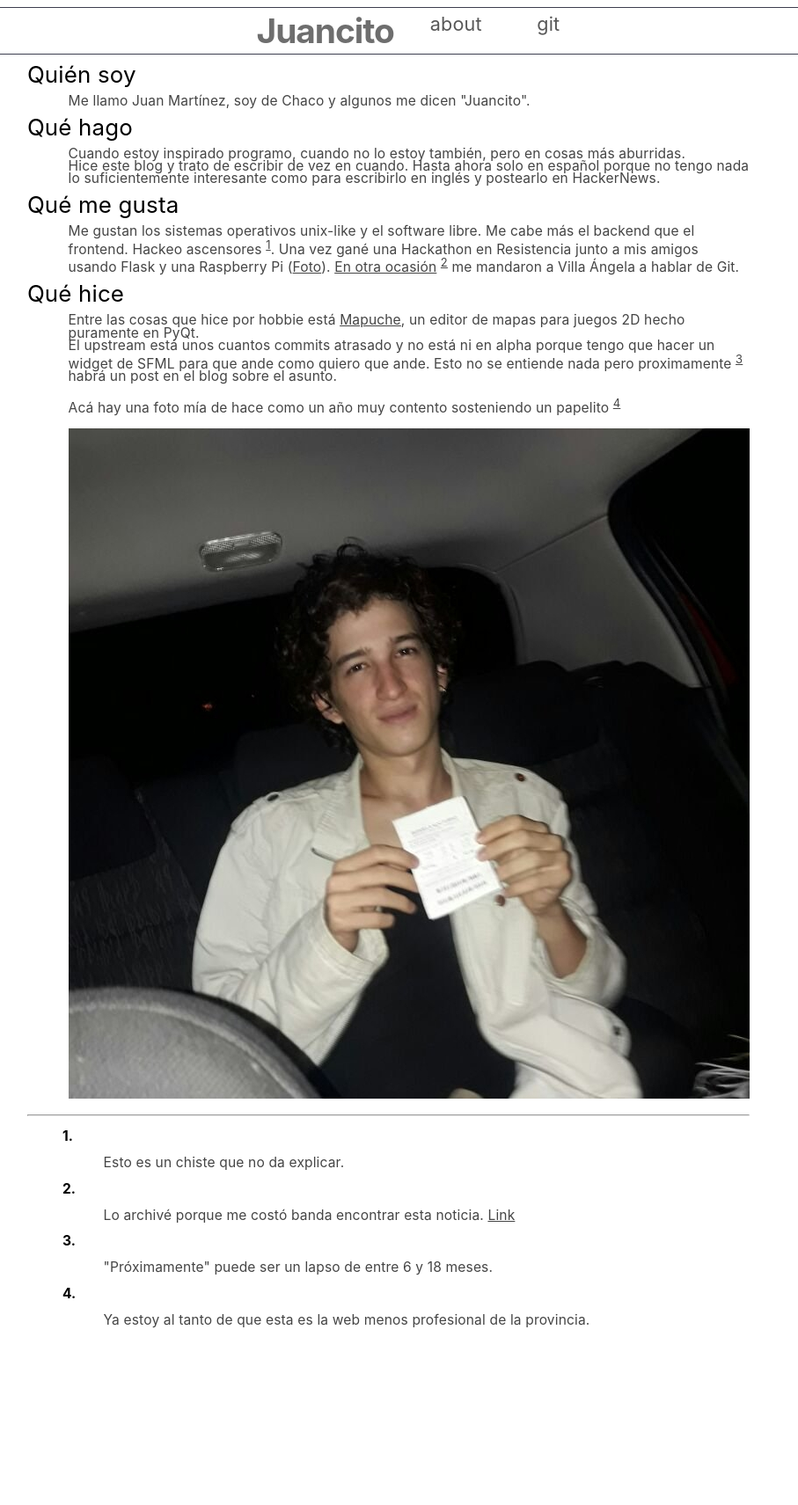
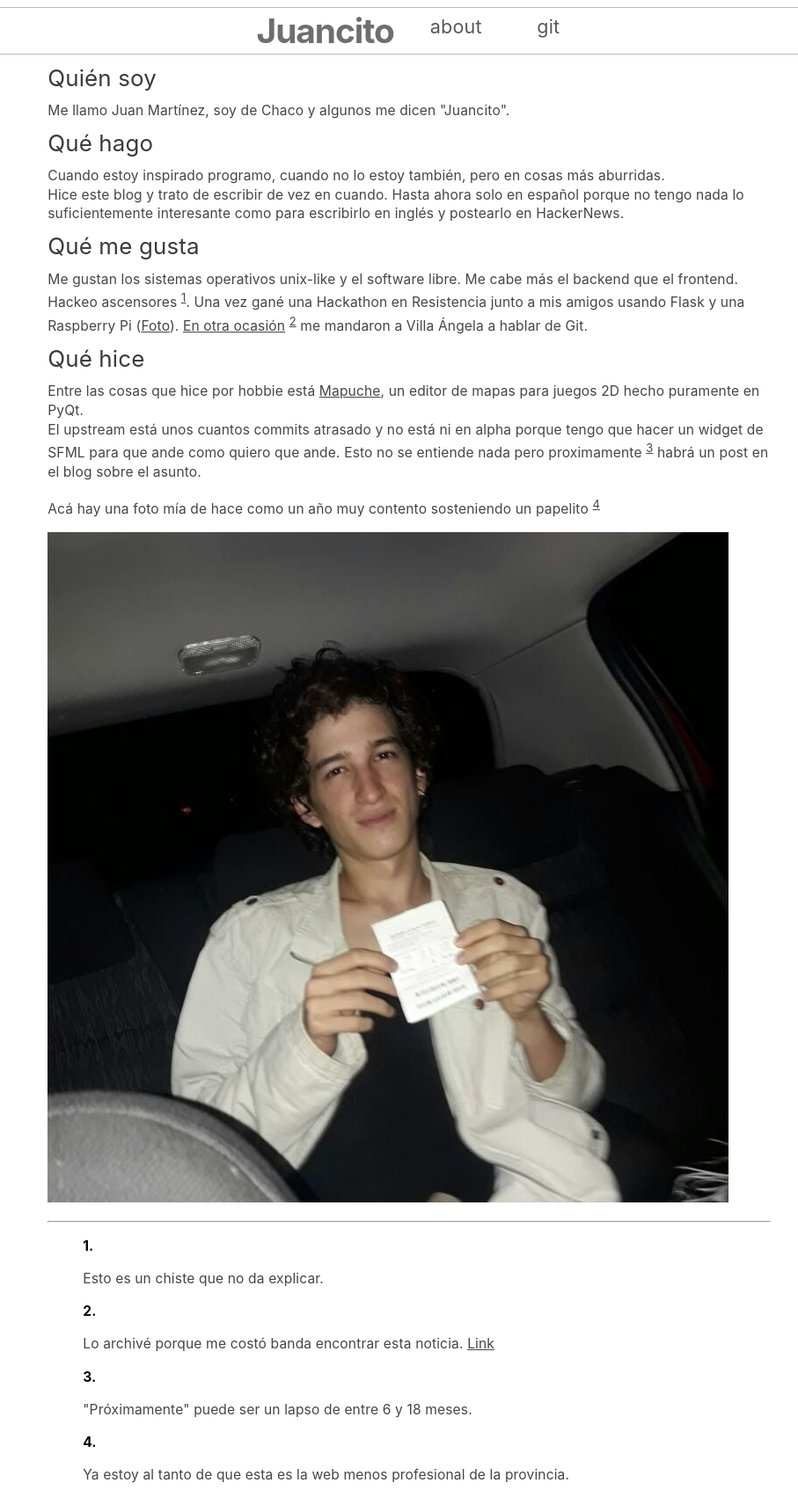
Before and after one commit to mratmartinez/Web, a Flask app: page /about in a window 1280 px wide. Shown: the whole page at 88% size, without its empty margins (175-1082 px from the left). Before the commit the page ends 1510 px from the top, so only its background shows below. Run offline with Flask 2, Linux system fonts and the light colour scheme; parts of the project's set-up code (start-up, migrations or seed data) failed here and were passed over.

Commit message:
Style fix

```diff
--- a/juancito.py
+++ b/juancito.py
@@ -16,14 +16,13 @@
 from utils import logger
 
 app = Flask(__name__)
+CONFIG_FILE = 'config.ini'
 config = configparser.ConfigParser()
-CONFIG_FILE = 'config.ini'
 config.read(CONFIG_FILE)
 
-
 # Is this debug?
-DEBUG = config.getboolean('DEFAULT','Debug')
-if DEBUG == True:
+DEBUG = config.getboolean('DEFAULT', 'Debug')
+if DEBUG is True:
     logger.setLevel(10)
 else:
     logger.setLevel(20)
@@ -51,14 +50,18 @@
 
 
 def slugify(text):
-    """Returns a slug string valid for URLs."""
+    """
+    Returns a slug string valid for URLs.
+    """
     ascii_text = unidecode.unidecode(text)
     return re.sub(r'[-\s]+', '-',
                   (re.sub(r'[^\w\s-]', '', ascii_text).strip().lower()))
 
 
 def get_cache_files(folder):
-    """List the files in a folder. If the folder doesn't exists, it creates it."""
+    """
+    List the files in a folder. If the folder doesn't exists, it creates it.
+    """
     try:
         files = os.listdir(folder)
     except FileNotFoundError:
@@ -69,14 +72,19 @@
 
 
 def load_cache():
-    """Read the posts in CACHE_FOLDER and returns a list with the results."""
-    filelist = [os.path.join(CACHE_FOLDER, i) for i in get_cache_files(CACHE_FOLDER)]
+    """
+    Read the posts in CACHE_FOLDER and returns a list with the results.
+    """
+    cachefiles = get_cache_files(CACHE_FOLDER)
+    filelist = [os.path.join(CACHE_FOLDER, i) for i in cachefiles]
     postlist = [json.loads(open(cache, 'r').read()) for cache in filelist]
     return postlist
 
 
 def get_file_data(filename):
-    """Read the contents of a post's file and return it along with its MD5 hash."""
+    """
+    Read the contents of a post's file and return it along with its MD5 hash.
+    """
     with open(filename, 'r') as opened:
         data = opened.read()
         checksum = hashlib.md5(bytes(data.encode('utf-8'))).hexdigest()
@@ -84,7 +92,9 @@
 
 
 def format_date(datestring):
-    """Returns a properly formatted date according to the language used."""
+    """
+    Returns a properly formatted date according to the language used.
+    """
     logger.debug(datestring)
     day = datetime.strptime(datestring, "%Y-%m-%d")
     if locale.getlocale(locale.LC_TIME)[0] == "es_AR":
@@ -97,22 +107,27 @@
 
 
 def update_md(basefile, data, checksum):
-    """Reads a Markdown file and returns a dict with metadata."""
+    """
+    Reads a Markdown file and returns a dict with metadata.
+    """
     html = md.convert(data)
     post = md.Meta
     post['filename'] = basefile
     post['slug'] = slugify(post['title'][0])
     post['checksum'] = checksum
-    post['date'] = post['date'][0]  # For some reason Markdown meta adds an inner list
+    post['date'] = post['date'][0]
     post['form_date'] = format_date(post['date'])
     post['content'] = html
     return post
 
 
 def save_to_cache(post_dict):
-    """Saves the recently updated Markdown in the cache as a JSON file."""
+    """
+    Saves the recently updated Markdown in the cache as a JSON file.
+    """
     meta = json.dumps(post_dict)
-    filename = os.path.join(CACHE_FOLDER, post_dict['filename'][0:-3]) + '.json'
+    postname = post_dict['filename'][0:-3]
+    filename = os.path.join(CACHE_FOLDER, postname) + '.json'
     with open(filename, 'w') as cache:
         cache.write(meta)
 
@@ -123,7 +138,7 @@
     In any case, it returns a new list with all the posts, updated or not.
     """
     filelist = glob.glob(os.path.join(POSTS_FOLDER, '*.md'))
-    filename_filter = lambda item: item['filename'] == basefile  # noqa
+    def filename_filter(item): item['filename'] == basefile
     for i in filelist:
         data, checksum = get_file_data(i)
         if checksum not in [j['checksum'] for j in postlist]:
@@ -139,10 +154,14 @@
 
 
 def sort_posts_by_date(postlist):
-    post_filter = lambda item: datetime.strptime(item['date'], "%Y-%m-%d")
+    """
+    This is a bugfix. Self-explained.
+    """
+    def post_filter(item): return datetime.strptime(item['date'], "%Y-%m-%d")
     postlist = sorted(postlist, key=post_filter)
     logger.debug([post['date'] for post in postlist])
     return postlist
+
 
 def get_posts_list(update=False):
     """
@@ -157,10 +176,11 @@
 
 
 def get_post_from_slug(slug):
-    """Receives an slug string and returns the matching post."""
-    slug_filter = lambda item: item['slug'] == slug  # noqa
+    """
+    Receives an slug string and returns the matching post.
+    """
     posts = get_posts_list()
-    post = next(filter(slug_filter, posts))
+    post = next(filter(lambda item: item['slug'] == slug, posts))
     return post
 
 
--- a/static/style.css
+++ b/static/style.css
@@ -3,10 +3,6 @@
     font-size:67.5%;
     margin:0;
     padding:0
-}
-
-.center {
-    justify-content:center
 }
 
 body {
@@ -26,15 +22,11 @@
 }
 
 body,
-h6 {
-    line-height: 1.2lh;
-}
+h6 { line-height: 2rem; }
 
 h1,
 h2,
-h3 {
-    letter-spacing: -.1rem;
-}
+h3 { letter-spacing: -.1rem; }
 
 h2 {
      margin-top: 1rem;
@@ -47,17 +39,15 @@
     transition: all .1s cubic-bezier(.68,-0.55,.27,1.55);
 }
 
-p {
-    margin-left: 3em;
-    color: #454545;
-}
+p { color: #454545; }
+
 
 /* Nav */
 .nav {
     display: flex;
     text-indent: 1.8rem;
-    border-top: 0.125em solid #3C3E4F;
-    border-bottom: 0.125em solid #3C3E4F;
+    border-top: 0.125em solid #BCBCBC;
+    border-bottom: 0.125em solid #BCBCBC;
     padding-top: 0;
     padding-bottom: 0;
     position: relative;
@@ -79,36 +69,28 @@
     padding: 1rem 2rem;
 }
 
-/* Postlist settings */
-.postlist a {
-    text-decoration: none !important;
-}
-
-.postlist-item {
-    border-top: 0.125em solid #3C3E4F;
-}
-
-.postlist-item:last-child {
-    border-bottom: 0.125em solid #3C3E4F;
-}
 
 /* Content settings */
-#content {
+.content {
     display: flex;
     flex-direction: column;
     text-align: center;
 }
 
-#content a {
-    text-decoration: underline;
-}
+.content a { text-decoration: underline; }
 
-#content h4 {
+.content h2,
+h3,
+h4 { color: #3A3A3A; }
+
+.content h4 {
     margin-bottom: 0;
     margin-top: 0;
     text-align: left;
 }
 
+
+/* Post settings */
 .post {
     display: block;
     margin: 0 auto;
@@ -118,48 +100,25 @@
 .post h3 {
     margin-top: 1rem;
     margin-bottom: 0.1rem;
-    border-top: 0.025em solid #3C3E4F;
 }
 
-.post p {
-    text-align: left;
-}
+.post p { text-align: left; }
 
-.text {
-    display: inline-block;
-    margin-right: 0 auto;
-    margin-left: 0 auto;
-    padding-right: 3em;
-}
 
-code {
-    text-align: left;
-    margin: 0 0;
-    padding: 0.2rem 0.4rem;
-    font-size: 95%;
-    white-space: nowrap;
-    background: #F1F1F1;
-    border: 1px solid #E1E1E1;
-    border-radius: 4px;
-    font-family: Consolas,Monaco,Menlo,monospace
-}
+/* Postlist settings */
+.postlist a { text-decoration: none !important; }
 
-pre>code {
-    display: block;
-    padding: 1rem 1.5rem;
-    white-space: pre-wrap;
-    white-space: -moz-pre-wrap;
-    white-space: -pre-wrap;
-    white-space: -o-pre-wrap;
-    word-wrap: break-word;
-}
+.postlist-item { border-top: 0.125em solid #3C3E4F; }
+
+.postlist-item:last-child { border-bottom: 0.125em solid #3C3E4F; }
+
 
 /* Date formatting */
 #date {
     font-size: 1.2em;
-    margin-bottom: 0;
     text-align: center;
 }
+
 
 /* Tags formatting NOT WORKING */
 #tags {
@@ -167,73 +126,56 @@
     list-style: none;
     padding: 0;
 }
-#tags li { display: inline; }
-#tags li::after { display: inline; }
 
 /* Lists formatting */
-#content li { margin-top: 0.9rem; }
-#content ul, ol { text-align: left; }
-#content ul { list-style-type: square; }
-#content ul li { margin-left: 1.7rem; }
-#content ol { counter-reset: item; }
-#content ol li { display: block; }
-#content ol li:before {
+.content li { margin-top: 0.9rem; }
+.content ul, ol { text-align: left; }
+.content ul { list-style-type: square; }
+.content ul li { margin-left: 1.7rem; }
+.content ol { counter-reset: item; }
+.content ol li { display: block; }
+.content ol li:before {
     content: counter(item) ". ";
     counter-increment: item;
     font-weight: bold;
 }
 
+
 /* Responsive Design */
-.col-1 {width: 8.33%;}
-.col-2 {width: 16.66%;}
-.col-3 {width: 25%;}
-.col-4 {width: 33.33%;}
-.col-5 {width: 41.66%;}
-.col-6 {width: 50%;}
-.col-7 {width: 58.33%;}
-.col-8 {width: 66.66%;}
-.col-9 {width: 75%;}
-.col-10 {width: 83.33%;}
-.col-11 {width: 91.66%;}
-.col-12 {width: 100%;}
+.center { justify-content: center; }
+
+.col-1 { width: 8.33%; }
+.col-2 { width: 16.66%; }
+.col-3 { width: 25%; }
+.col-4 { width: 33.33%; }
+.col-5 { width: 41.66%; }
+.col-6 { width: 50%; }
+.col-7 { width: 58.33%; }
+.col-8 { width: 66.66%; }
+.col-9 { width: 75%; }
+.col-10 { width: 83.33%; }
+.col-11 { width: 91.66%; }
+.col-12 { width: 100%; }
 
 .row {
- display:flex;
+    display: flex;
     flex-flow: row wrap;
     justify-content: space-between;
 }
-.row>:first-child {
- margin-left: 0;
-}
-.row>:last-child {
- margin-right: 0;
-}
+.row>:first-child { margin-left: 0; }
+.row>:last-child { margin-right: 0; }
 
 @media screen and (min-width:550px) {
-    h1 {
-        font-size: 4rem;
-    }
-    h2 {
-        font-size: 3.6rem;
-    }
-    h3 {
-        font-size: 3rem;
-    }
-    h4 {
-        font-size: 2.4rem;
-    }
-    h5 {
-        font-size: 2rem;
-    }
-    h6 {
-        font-size: 1.5rem;
-    }
+    h1 { font-size: 4rem; }
+    h2 { font-size: 3.6rem; }
+    h3 { font-size: 3rem; }
+    h4 { font-size: 2.4rem; }
+    h5 { font-size: 2rem; }
+    h6 { font-size: 1.5rem; }
 }
 
 @media screen and (max-width: 960px) {
-    .nav {
-        text-align: center;
-    }
+    .nav { text-align: center; }
 
     .nav-item {
         float: none;
--- a/templates/base.html
+++ b/templates/base.html
@@ -27,7 +27,7 @@
 		<header>
 			{% include "header.html" %}
 		</header>
-    <div id="content">
+		<div class="content">
 			{% block content %}{% endblock %}
 		</div>
 	</body>
--- a/templates/post.html
+++ b/templates/post.html
@@ -11,8 +11,6 @@
 	</ul>
 	-->
 	<h2 id="date">{{ post['form_date'] }}</h2>
-        <div class="text">
-            <p>{{ post['content']|safe }}</p>
-        </div>
+        {{ post['content']|safe }}
     </div>
 {% endblock %}
```
Lines whose indentation alone changed are shown as unchanged.
